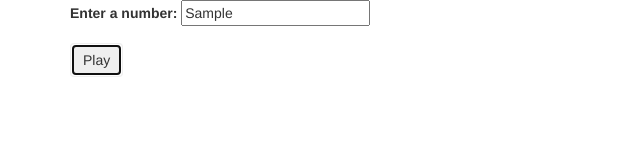
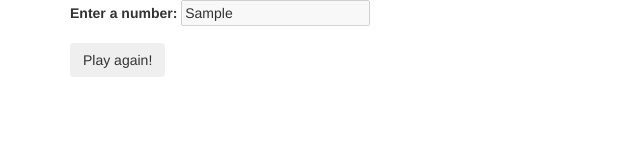
Before and after one commit to LenaKuchko/pingPong, a plain HTML site: page index.html in a window 1280 px wide. Both pictures are taken after typing "Sample" into the empty fields and a click on the button "Play". Shown: the whole page, without its empty margins (0-640 px from the left). Drawn offline with nearby package versions, Linux system fonts and the light colour scheme.

Commit message:
add button play again and all manipulation with it

```diff
--- a/css/styles.css
+++ b/css/styles.css
@@ -0,0 +1,3 @@
+#play-again {
+  display:none;
+}
--- a/index.html
+++ b/index.html
@@ -15,10 +15,11 @@
       <form id="form" action="index.html" method="post">
         <div class="form-group">
           <label>Enter a number:</label>
-          <input id="input" type="text">
+          <input id="input" type="text" value="">
         </div>
-        <button type="submit" class="btn" name="button">Play</button>
+        <button id="play" class="btn" type="submit" name="button">Play</button>
       </form>
+      <button id="play-again" class="btn" type="button" name="button">Play again!</button>
     </div>
     <ul class="output">
 
--- a/js/scripts.js
+++ b/js/scripts.js
@@ -14,7 +14,7 @@ function checkNumber(number) {
 }
 
 function runGame(number) {
-  if (isNaN(number)) {
+  if (isNaN(number)||(!number)) {
     alert ("Please enter a number");
   } else {
     for (var i = 1; i <= number; i++) {
@@ -27,10 +27,23 @@ function runGame(number) {
 $(function () {
   $("#form").submit(function (event) {
     event.preventDefault();
+    runGame($("input").val());
+
+    gameResults.forEach(function (item) {
+      $(".output").append("<li>" + item + "</li>");
+    });
+
+    $("#play").hide();
+    $("#play-again").show();
+    $("#input").prop("disabled", true);
+  });
+
+  $("#play-again").click(function () {
+    $('#form')[0].reset();
     $(".output").contents().remove();
-    runGame($("input").val());
-    gameResults.forEach(function (item) {
-    $(".output").append("<li>" + item + "</li>");
-    });
+    $("#play").show();
+    $("#input").prop("disabled", false);
+    $("#play-again").hide();
+
   });
 });
```
